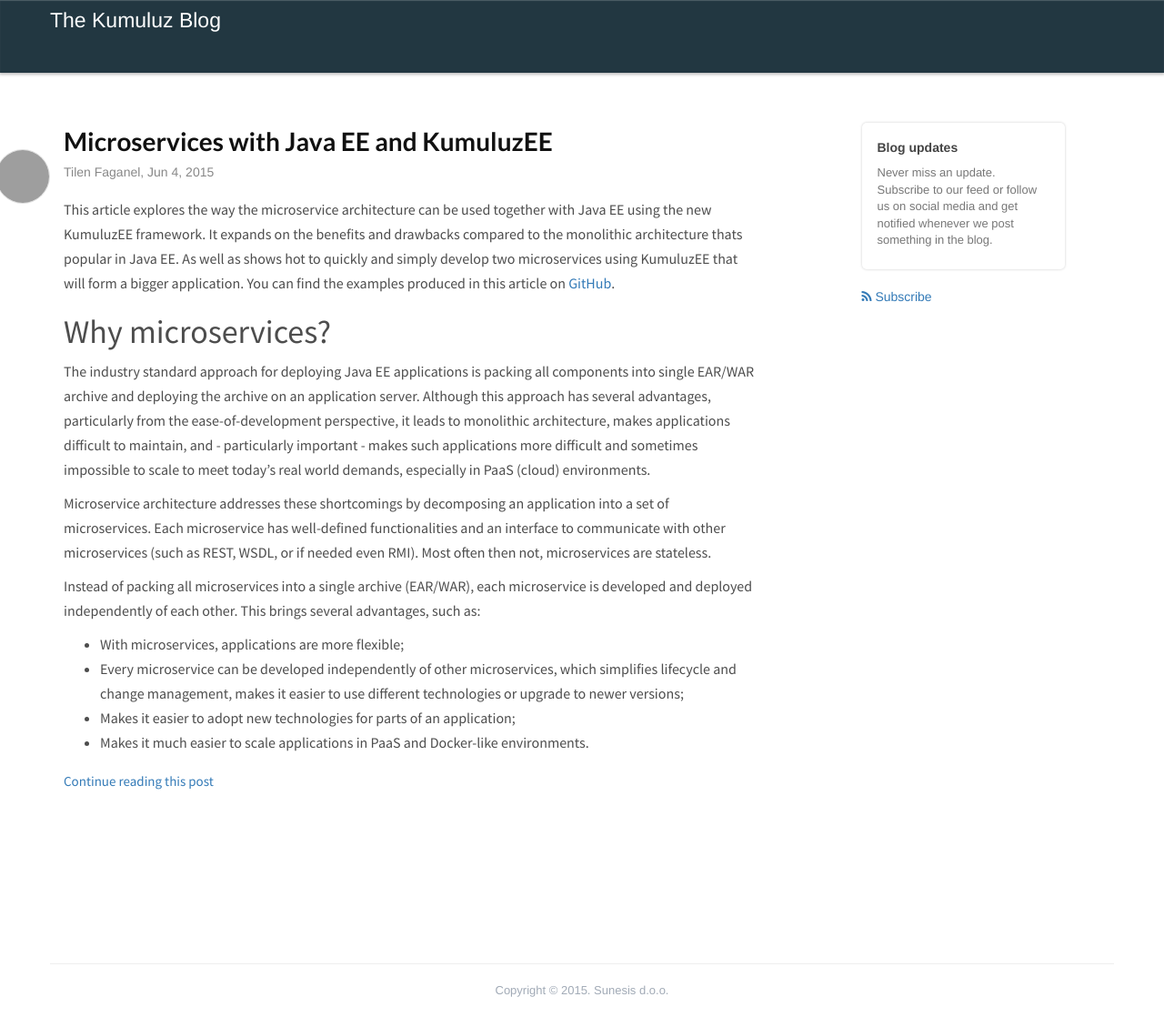
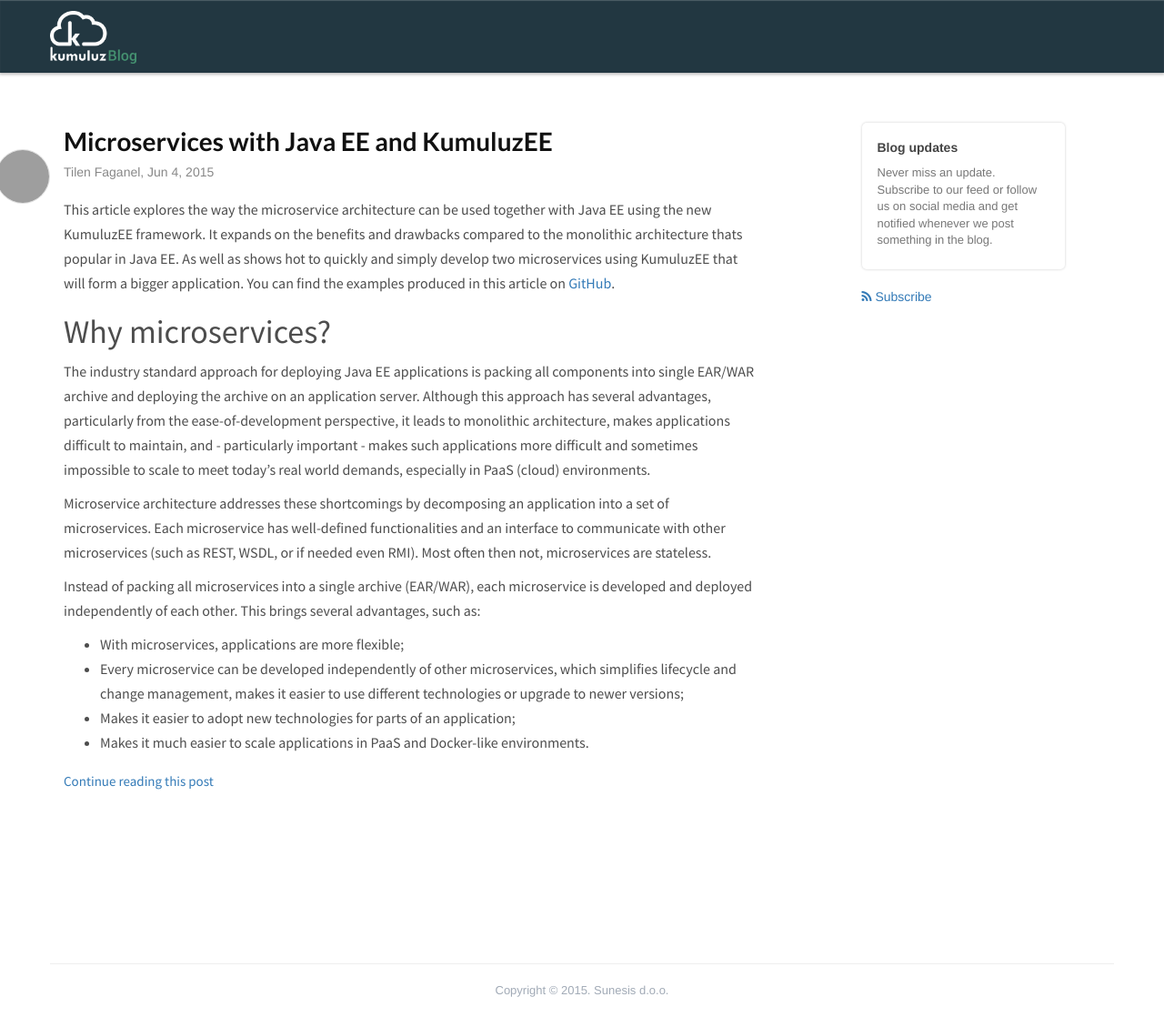
Before and after one commit to kumuluz/blog.sunesis.si, a Jekyll site: the page built from index.html, in a window 1280 px wide. Shown: the whole page at 91% size. Built offline with Jekyll 4.4.1, drawn with Linux system fonts in a browser that asks for light colours; grey boxes are pictures that could not be loaded.

Commit message:
Added site logo

```diff
--- a/_includes/header.html
+++ b/_includes/header.html
@@ -6,7 +6,9 @@
           <span class="icon-bar"></span>
           <span class="icon-bar"></span>
         </button>
-        <a href="{{ site.baseurl }}/" class="navbar-brand">The Kumuluz Blog</a>
+        <a href="{{ site.baseurl }}/" class="navbar-brand">
+          <img alt="" src="{{ "/assets/images/logo.png" | prepend: site.baseurl }}" />
+        </a>
     </div>
     <nav class="collapse navbar-collapse bs-navbar-collapse" role="navigation">
         <ul class="nav navbar-nav navbar-right visible-md visible-lg">
```
Also changed, not shown: assets/images/logo.png (added), assets/images/logo@2x.png (added).
